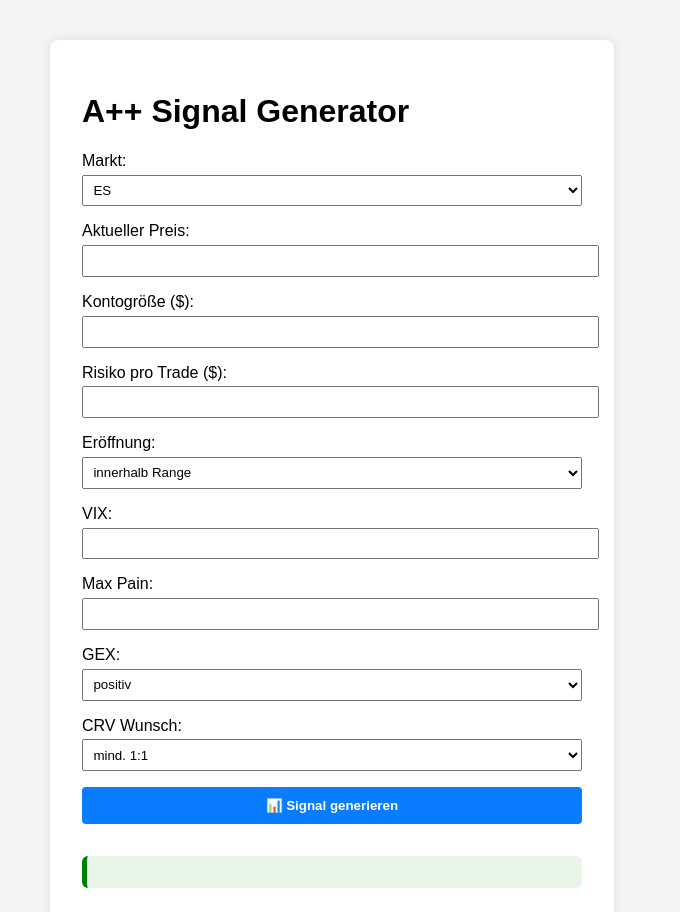
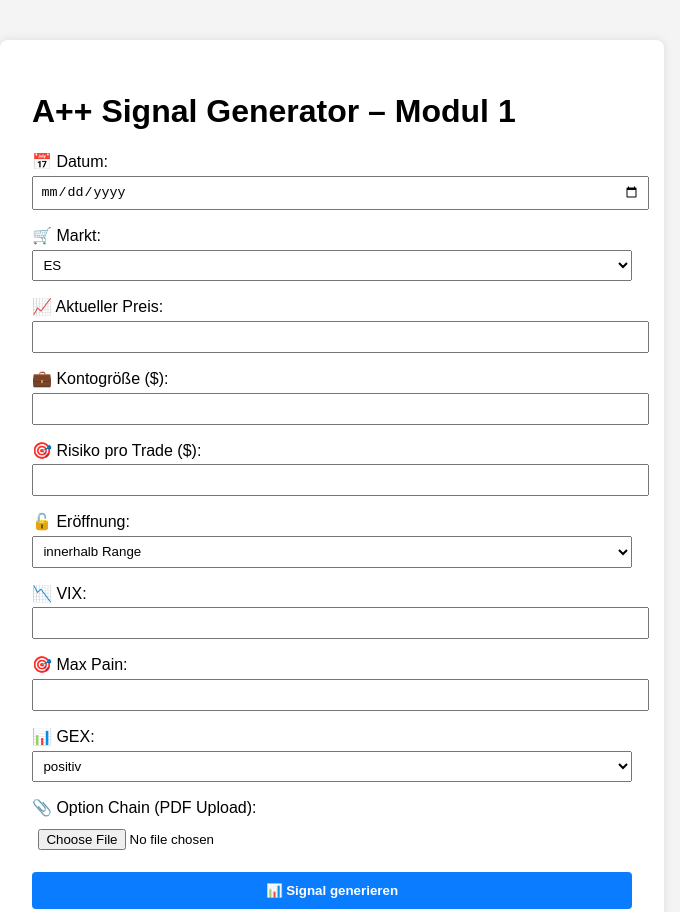
Before and after one commit to klingtrading-Signale/Signaltool, a plain HTML site: page index.html in a window 1280 px wide. Shown: the top 912 px of the page, without its empty margins (308-988 px from the left). Drawn offline with Linux system fonts and the light colour scheme.

Commit message:
Add files via upload

```diff
--- a/index.html
+++ b/index.html
@@ -9,9 +9,10 @@
 </head>
 <body>
   <div class="container">
-    <h1>A++ Signal Generator</h1>
+    <h1>A++ Signal Generator – Modul 1</h1>
     <form id="signalForm">
-      <label>Markt:
+      <label>📅 Datum: <input type="date" id="date" required></label>
+      <label>🛒 Markt:
         <select id="market">
           <option>ES</option>
           <option>MES</option>
@@ -19,32 +20,26 @@
           <option>MNQ</option>
         </select>
       </label>
-      <label>Aktueller Preis: <input type="number" id="price" required /></label>
-      <label>Kontogröße ($): <input type="number" id="balance" required /></label>
-      <label>Risiko pro Trade ($): <input type="number" id="risk" required /></label>
-      <label>Eröffnung:
+      <label>📈 Aktueller Preis: <input type="number" step="0.25" id="price" required /></label>
+      <label>💼 Kontogröße ($): <input type="number" id="balance" required /></label>
+      <label>🎯 Risiko pro Trade ($): <input type="number" id="risk" required /></label>
+      <label>🔓 Eröffnung:
         <select id="openType">
           <option>innerhalb Range</option>
           <option>Gap up</option>
           <option>Gap down</option>
         </select>
       </label>
-      <label>VIX: <input type="number" step="0.01" id="vix" /></label>
-      <label>Max Pain: <input type="number" step="0.01" id="maxPain" /></label>
-      <label>GEX:
+      <label>📉 VIX: <input type="number" step="0.01" id="vix" /></label>
+      <label>🎯 Max Pain: <input type="number" step="0.25" id="maxPain" /></label>
+      <label>📊 GEX:
         <select id="gex">
           <option>positiv</option>
           <option>neutral</option>
           <option>negativ</option>
         </select>
       </label>
-      <label>CRV Wunsch:
-        <select id="crvSelect">
-          <option value="1">mind. 1:1</option>
-          <option value="2">mind. 2:1</option>
-          <option value="3">mind. 3:1</option>
-        </select>
-      </label>
+      <label>📎 Option Chain (PDF Upload): <input type="file" id="pdfUpload" accept=".pdf" /></label>
       <button type="submit">📊 Signal generieren</button>
     </form>
     <div id="output" class="signal-box"></div>
--- a/logic.js
+++ b/logic.js
@@ -1,20 +1,22 @@
 
 document.getElementById("signalForm").addEventListener("submit", function(e) {
   e.preventDefault();
+  const market = document.getElementById("market").value;
   const price = parseFloat(document.getElementById("price").value);
   const risk = parseFloat(document.getElementById("risk").value);
-  const market = document.getElementById("market").value;
-  const crv = parseInt(document.getElementById("crvSelect").value);
+  const direction = price > 5000 ? "Short – Limit Sell" : "Long – Stop Buy"; // Dummy zur Demo
   const entry = price.toFixed(2);
   const stop = (price - 5).toFixed(2);
-  const tp = (price + 5 * crv).toFixed(2);
+  const tp = (price + 12.5).toFixed(2);
+  const crv = ((tp - price) / (price - stop)).toFixed(2);
+
   const output = document.getElementById("output");
   output.innerHTML = `
-    <h3>📈 Signal – ${market}</h3>
-    <p><strong>Entry:</strong> ${entry}</p>
-    <p><strong>Stop:</strong> ${stop}</p>
-    <p><strong>TP:</strong> ${tp}</p>
-    <p><strong>CRV:</strong> ${crv}:1</p>
-    <p><strong>Status:</strong> 🟢 Aktiv</p>
+    <h3>🟢 A++ Setup – ${market}</h3>
+    <p><strong>📍 Entry (${direction}):</strong> ${entry}</p>
+    <p><strong>🛑 Stop:</strong> ${stop}</p>
+    <p><strong>🎯 TP1:</strong> ${tp}</p>
+    <p><strong>📊 CRV:</strong> ${crv}:1</p>
+    <p><strong>📦 Status:</strong> Aktiv</p>
   `;
 });
--- a/style.css
+++ b/style.css
@@ -8,7 +8,7 @@ body {
   background: #fff;
   padding: 2rem;
   border-radius: 8px;
-  max-width: 500px;
+  max-width: 600px;
   margin: auto;
   box-shadow: 0 0 10px rgba(0,0,0,0.1);
 }
```
